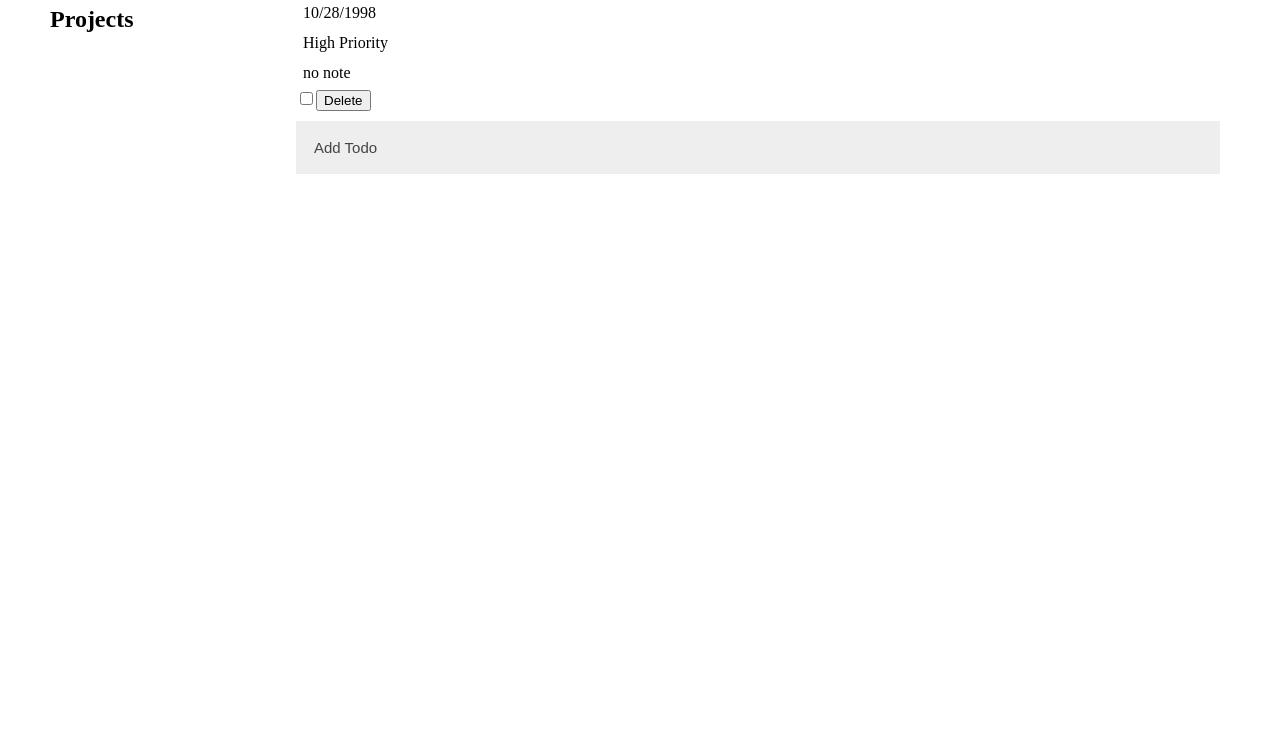
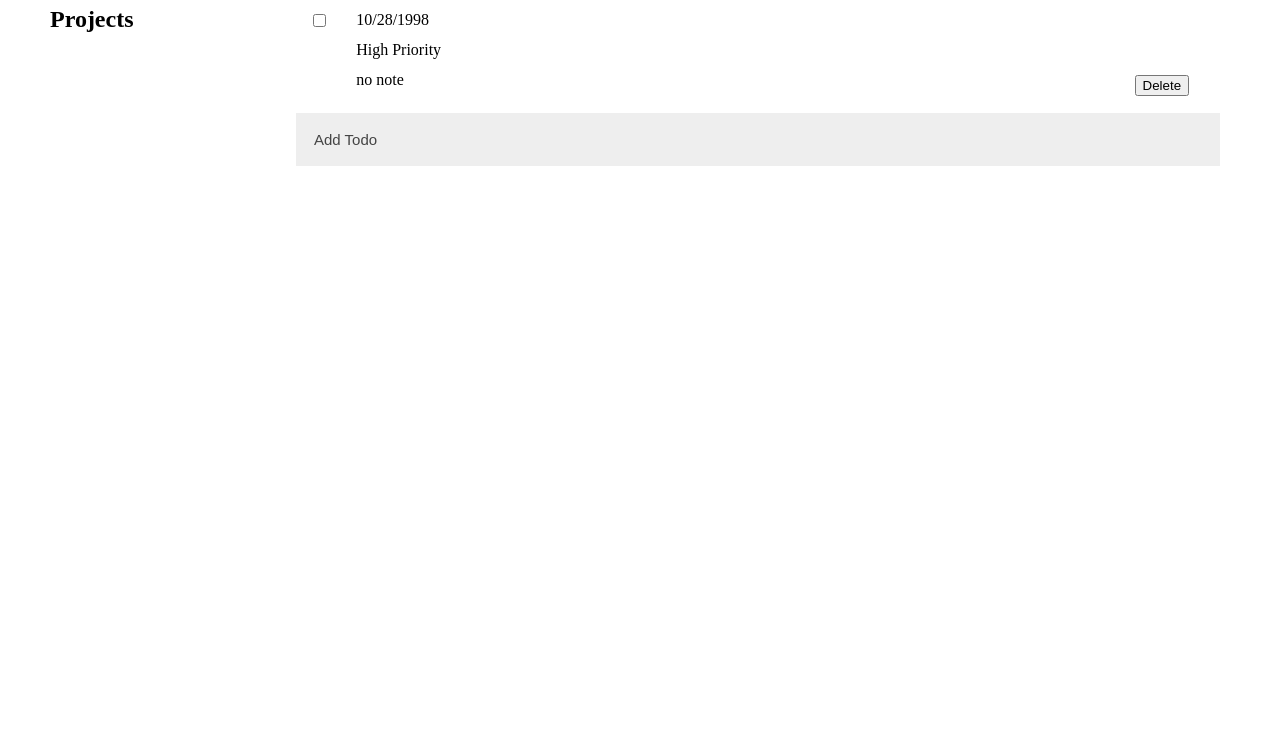
Before and after one commit to JSzkup/odin-todo, a website built with webpack: page src/template.html in a window 1280 px wide. Shown: the part 144-900 px from the top of the page. Built offline with nearby package versions, Linux system fonts and the light colour scheme.

Commit message:
split todo element into multiple divs, reorganized todo element into grid

```diff
--- a/src/styles.css
+++ b/src/styles.css
@@ -63,11 +63,23 @@ form>* {
 }
 
 .todo-item {
-    /* TODO delete in bottom right corner */
-    /* TODO Checkbox in separate section to the left of the data */
+    display: grid;
+
+    grid-template-columns: 5% 85% 10%;
 }
 
-.todo-item:hover {
+.todo-checkbox {
+    display: flex;
+    justify-content: center;
+    align-items: center;
+}
+
+.todo-delete {
+    display: flex;
+    align-items: flex-end;
+}
+
+.todo-text>div:hover {
     background-color: #f2efeff5;
 }
 
@@ -77,11 +89,6 @@ form>* {
 
     cursor: pointer;
 }
-
-.todo-item div:hover {
-    background-color: #f5f5f5;
-}
-
 
 .editing {
     border: 1px solid #ddd;
--- a/src/todoCreation.js
+++ b/src/todoCreation.js
@@ -7,6 +7,7 @@ export class todoClass {
         this.dueDate = dueDate;
         this.priority = priority; // 0 = low, 1 = medium, 2 = high
         this.notes = notes;
+        //  TODO add project here, filter should pull from this
     }
 
     get getTitle() {
--- a/src/todoView.js
+++ b/src/todoView.js
@@ -4,6 +4,25 @@ function createTodoElement(todo) {
     //  create div for the todo item
     const todoElement = document.createElement("div");
     todoElement.classList.add("todo-item");
+
+    // checkbox div
+    const todoCheckBoxDiv = document.createElement("div");
+    todoCheckBoxDiv.classList.add("todo-checkbox");
+
+    createTodoCheckbox(todoCheckBoxDiv);
+
+    todoElement.appendChild(todoCheckBoxDiv);
+
+    // div for the body of the todo containing all the text
+    const todoTextDiv = document.createElement("div");
+    todoTextDiv.classList.add("todo-text");
+
+    // div for the delete button
+    const todoDeleteDiv = document.createElement("div");
+    todoDeleteDiv.classList.add("todo-delete");
+
+    deleteTodo(todoDeleteDiv);
+
 
     // prepare the todo elements to be added to DOM
     const elements = [
@@ -33,6 +52,7 @@ function createTodoElement(todo) {
 
             // priority as select box
             //  TODO when editing, pressing enter without selecting an option crashes things
+            //  TODO because of above need default values for Priority and date
             if (className === 'todo-priority') {
                 const select = document.createElement('select');
                 ['Low Priority', 'Medium Priority', 'High Priority'].forEach((priority, index) => {
@@ -66,11 +86,12 @@ function createTodoElement(todo) {
             input.focus();
         });
 
-        todoElement.appendChild(element);
+        todoTextDiv.appendChild(element);
     });
 
-    createTodoCheckbox(todoElement);
-    deleteTodo(todoElement);
+    todoElement.appendChild(todoTextDiv);
+
+    todoElement.appendChild(todoDeleteDiv);
 
     return todoElement;
 }
@@ -211,7 +232,6 @@ function resetForm(todoButton) {
 
 function createFilters() {
     // TODO create filter system
-    // new file for filter objects?
 }
 
 function filtersDOM() {
```
